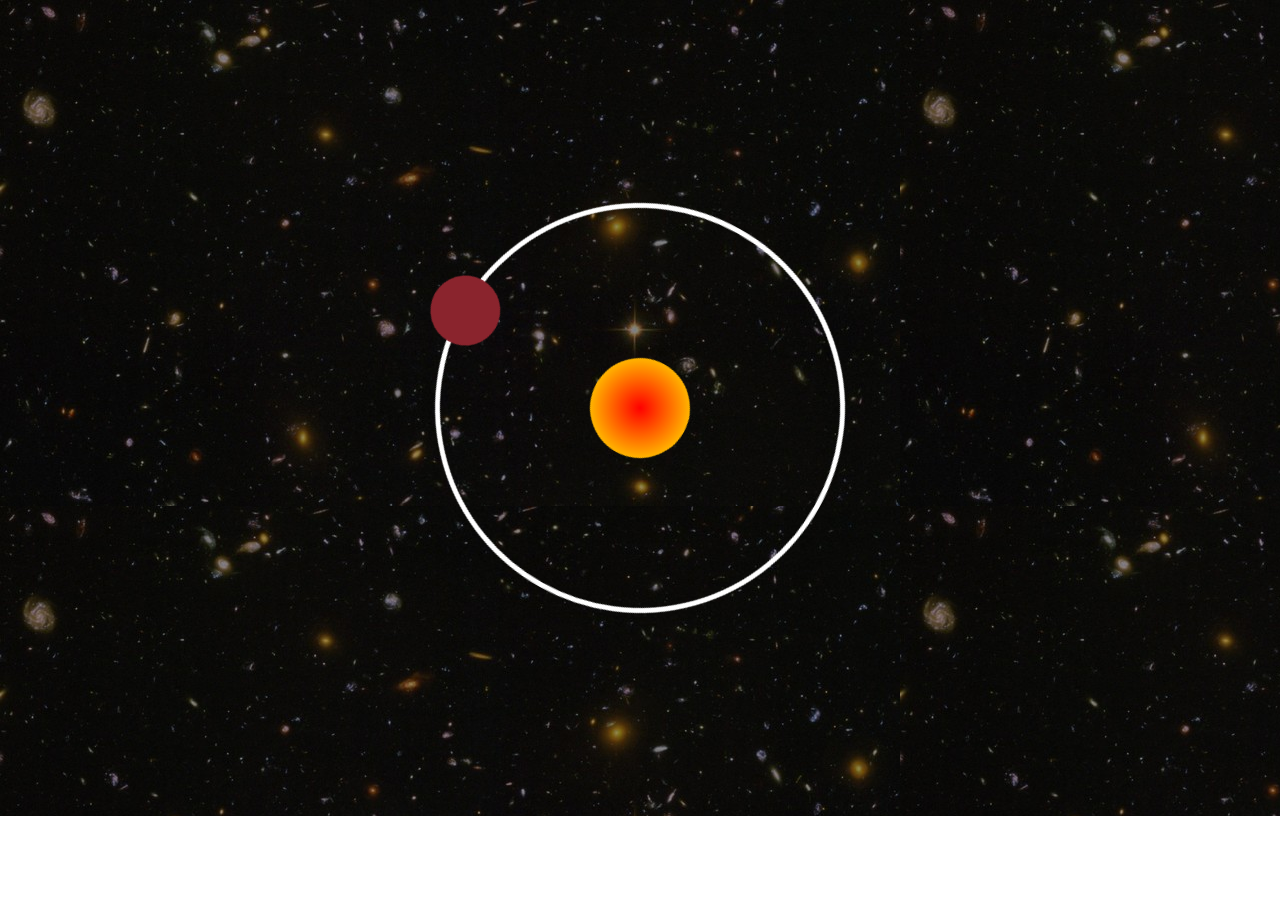
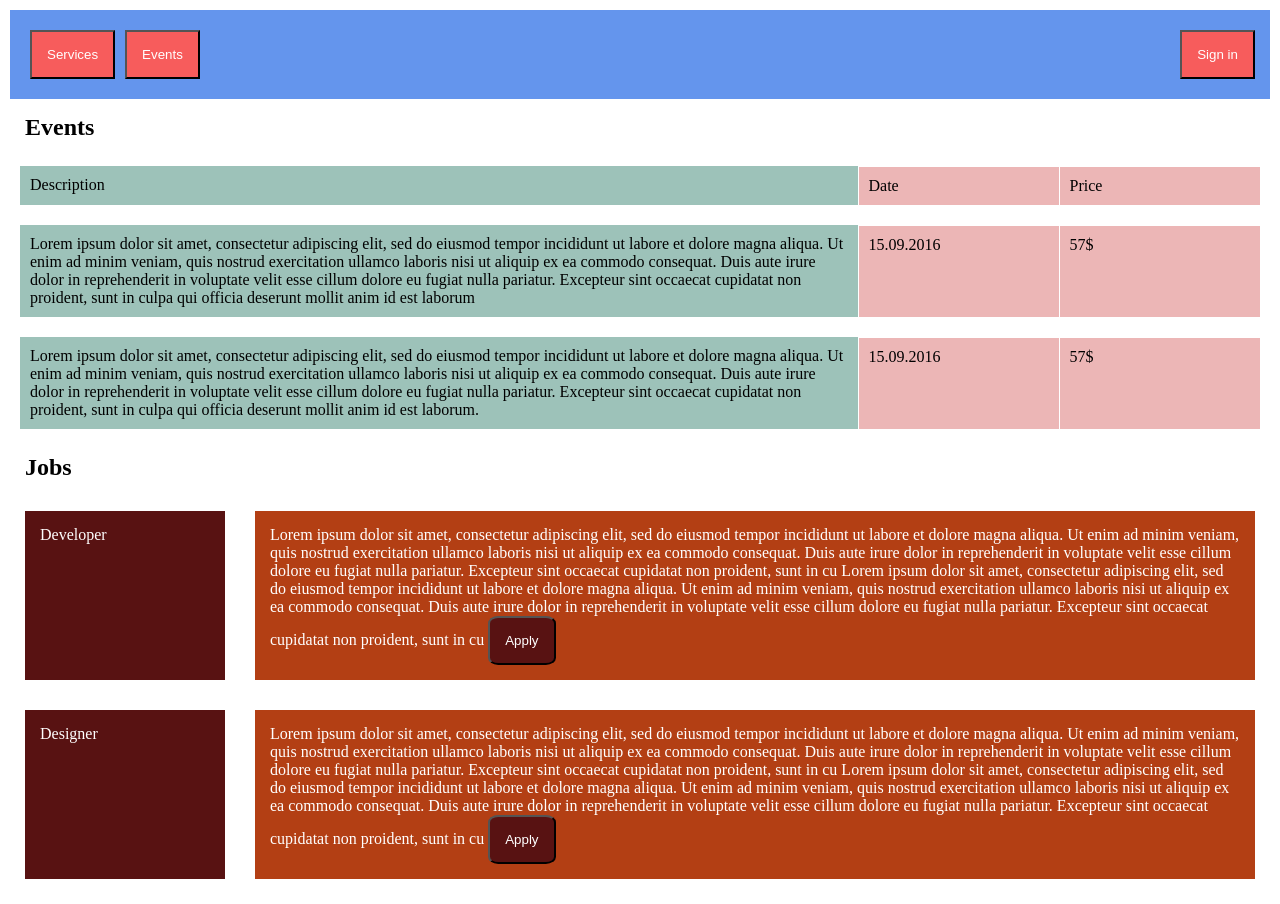
Before and after one commit to lisbonengayou/new, a plain HTML site: page index.html in a window 1280 px wide. Before the commit the page ends 816 px from the top, so only its background shows below. Drawn offline with Linux system fonts and the light colour scheme.

Commit message:
added styles and index

```diff
--- a/index.html
+++ b/index.html
@@ -4,17 +4,91 @@
     <meta charset="UTF-8">
     <meta http-equiv="X-UA-Compatible" content="IE=edge">
     <meta name="viewport" content="width=device-width, initial-scale=1.0">
-    <title>lab138</title>
-    <link rel="stylesheet" href="./styles138.css">
+    <title>lab139 </title>
+    <link rel="stylesheet" href="styles139.css">
 </head>
 <body>
-    <div class="mars-orbit">
-        <div class="planet mars"></div>
-            <div class="sun"></div>
+    <header>
+        <div class="container" >
+        <button class="bhead">Services</button>
+        <button class="bhead">Events</button>
+        <button class="bhead but">Sign in</button>
     </div>
+    </header>
+<section>
+    <h1>Events</h1>
+     <div class="events">
+         <div class="first">Description</div>
+         <div class="even">Date</div>
+         <div class="even">Price</div>
+     </div>
+<div class="events">
+    <div class="first">Lorem ipsum dolor sit amet, consectetur adipiscing elit,
+        sed do eiusmod tempor incididunt ut labore et dolore magna aliqua.
+        Ut enim ad minim veniam, quis nostrud exercitation ullamco
+        laboris nisi ut aliquip ex ea commodo consequat. Duis aute
+        irure dolor in reprehenderit in voluptate velit esse cillum
+        dolore eu fugiat nulla pariatur. Excepteur sint occaecat
+        cupidatat non proident, sunt in culpa qui officia deserunt
+        mollit anim id est laborum</div>
+    <div class="even" >15.09.2016</div>
+    <div class="even" >57$</div>
 </div>
+<div class="events">
+    <div class="first" > Lorem ipsum dolor sit amet, consectetur adipiscing elit,
+        sed do eiusmod tempor incididunt ut labore et dolore magna aliqua.
+        Ut enim ad minim veniam, quis nostrud exercitation ullamco
+        laboris nisi ut aliquip ex ea commodo consequat. Duis aute
+        irure dolor in reprehenderit in voluptate velit esse cillum
+        dolore eu fugiat nulla pariatur. Excepteur sint occaecat
+        cupidatat non proident, sunt in culpa qui officia deserunt
+        mollit anim id est laborum.</div>
+    <div class="even">15.09.2016</div>
+    <div class="even">57$</div>
+</div>
+</section>
+<section>
+    <h1>Jobs</h1>
+    <div class="work">
+        <div class="jobs">Developer</div>
+        <div class="desc"> Lorem ipsum dolor sit amet, consectetur adipiscing elit,
+            sed do eiusmod tempor incididunt ut labore et dolore magna aliqua.
+            Ut enim ad minim veniam, quis nostrud exercitation ullamco laboris nisi
+            ut aliquip ex ea commodo consequat. Duis aute irure dolor in reprehenderit
+             in voluptate velit esse cillum dolore eu fugiat nulla pariatur. Excepteur
+             sint occaecat cupidatat non proident, sunt in cu Lorem ipsum dolor sit amet,
+             consectetur adipiscing elit, sed do eiusmod tempor incididunt ut labore et
+             dolore magna aliqua. Ut enim ad minim veniam, quis nostrud exercitation
+              ullamco laboris nisi ut aliquip ex ea commodo consequat. Duis aute irure
+              dolor in reprehenderit in voluptate velit esse cillum dolore eu fugiat nulla
+              pariatur. Excepteur sint occaecat cupidatat non proident, sunt in cu
+            <button class="bde">Apply</button>
+        </div>
+
+    </div>
+    <div class="work">
+        <div class="jobs">Designer</div>
+        <div class="desc"> Lorem ipsum dolor sit amet, consectetur adipiscing elit,
+            sed do eiusmod tempor incididunt ut labore et dolore magna aliqua.
+            Ut enim ad minim veniam, quis nostrud exercitation ullamco laboris nisi
+            ut aliquip ex ea commodo consequat. Duis aute irure dolor in reprehenderit
+             in voluptate velit esse cillum dolore eu fugiat nulla pariatur. Excepteur
+             sint occaecat cupidatat non proident, sunt in cu Lorem ipsum dolor sit amet,
+             consectetur adipiscing elit, sed do eiusmod tempor incididunt ut labore et
+             dolore magna aliqua. Ut enim ad minim veniam, quis nostrud exercitation
+              ullamco laboris nisi ut aliquip ex ea commodo consequat. Duis aute irure
+              dolor in reprehenderit in voluptate velit esse cillum dolore eu fugiat nulla
+              pariatur. Excepteur sint occaecat cupidatat non proident, sunt in cu
+
+
+            <button class="bde">Apply</button>
+        </div>
+
+    </div>
 
 
 
+</section>
+
 </body>
 </html>
--- /dev/null
+++ b/styles139.css
@@ -0,0 +1,74 @@
+*{
+    margin: 0px;
+    padding: 0px;
+    box-sizing: border-box;
+}
+body {
+    margin: 10px;
+}
+header{
+    background-color: cornflowerblue;
+    padding: 15px;
+}
+.bhead {
+    padding: 15px;
+    background-color:rgb(247, 92, 92);
+    text-align: center;
+    color: white;
+    margin: 5px;
+}
+.container {
+    display: flex;
+
+}
+.container :nth-child(3) {
+    margin-left: auto;
+    margin-right: 0px;
+}
+section {
+    margin-top: 15px;
+}
+h1 {
+    margin: 15px;
+}
+.events {
+    display: flex;
+    padding: 10px;
+}
+
+.even {
+    width: 200px;
+    padding: 10px;
+    flex-shrink: 0;
+    background-color: rgb(236, 182, 182);
+    margin: 0.5px;
+}
+.first {
+    padding: 10px;
+    background-color: rgb(157, 194, 185);
+    flex-grow: 1;
+}
+.work {
+    display: flex;
+}
+
+.jobs {
+    width: 200px;
+    flex-shrink: 0;
+    background-color: rgb(88, 18, 18);
+    margin: 15px;
+    padding: 15px;
+    color: white;
+}
+.desc {
+    background-color: rgb(179, 63, 20);
+    margin: 15px;
+    padding: 15px;
+    color: white;
+}
+.bde {
+    padding: 15px;
+    background-color: rgb(88, 18, 18);
+    color: white;
+    border-radius: 15%;
+}
```
